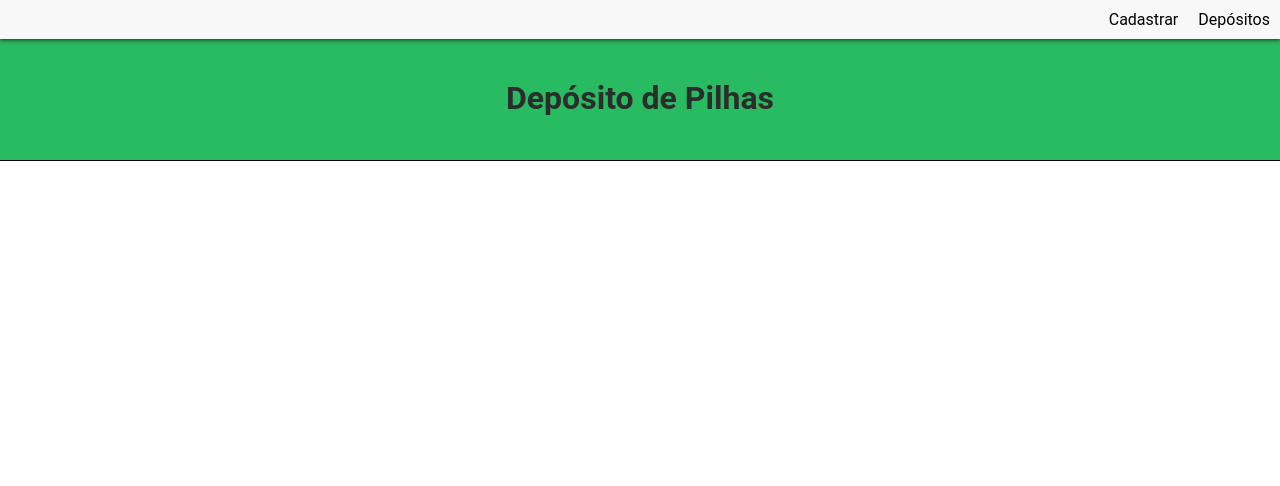
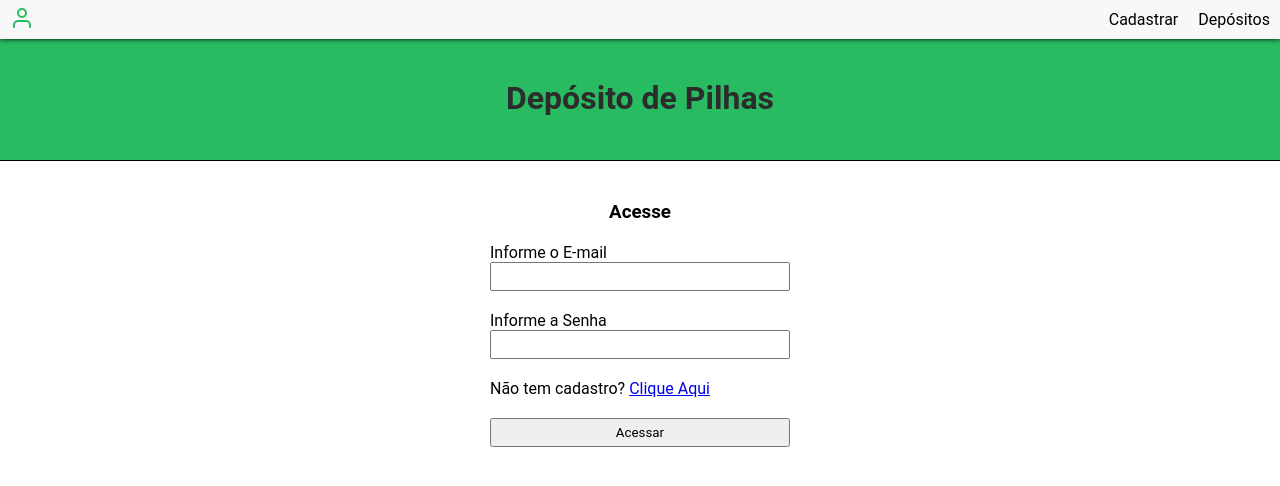
Before and after one commit to brunnogpcosta/deposito-de-pilha, an Angular app: page /login in a window 1280 px wide. Before the commit this address led to /. Shown: the top 486 px of the page. Built offline with nearby package versions, Linux system fonts and the light colour scheme.

Commit message:
criação do componente de login

```diff
--- a/src/app/app-routing.module.ts
+++ b/src/app/app-routing.module.ts
@@ -3,12 +3,14 @@ import { CadastroDepositoComponent } from './cadastro-deposito/cadastro-deposito
 import { NgModule, Component } from '@angular/core';
 import { Routes, RouterModule } from '@angular/router';
 import { SearchResultComponent } from './search-result/search-result.component';
+import { LoginComponent } from './login/login.component';
 
 const routes: Routes = [
   { path: '', redirectTo: 'index', pathMatch: 'full' },
   { path: 'cadastro-deposito', component: CadastroDepositoComponent },
   { path: 'index', component: SearchResultComponent },
   { path: 'detalhe/:nomeDeposito', component: DepositoDatailComponent },
+  { path: 'login', component: LoginComponent },
 ];
 
 @NgModule({
--- a/src/app/app.module.ts
+++ b/src/app/app.module.ts
@@ -10,6 +10,7 @@ import { HeaderComponent } from './header/header.component';
 import { FormsModule } from '@angular/forms';
 import { CadastroDepositoComponent } from './cadastro-deposito/cadastro-deposito.component';
 import { DepositoDatailComponent } from './deposito-datail/deposito-datail.component';
+import { LoginComponent } from './login/login.component';
 
 @NgModule({
   declarations: [
@@ -18,7 +19,8 @@ import { DepositoDatailComponent } from './deposito-datail/deposito-datail.compo
     SearchStringComponent,
     HeaderComponent,
       CadastroDepositoComponent,
-      DepositoDatailComponent
+      DepositoDatailComponent,
+      LoginComponent
    ],
   imports: [BrowserModule, AppRoutingModule, FormsModule, HttpClientModule],
   providers: [],
--- a/src/app/header/header.component.css
+++ b/src/app/header/header.component.css
@@ -12,15 +12,17 @@
   background-color: rgb(248, 248, 248);
   height: 39px;
   box-shadow: 0px 0px 5px rgb(0, 0, 0);
-  text-align: right;
+  display: flex;
+  justify-content: space-between;
+  align-items: center;
 }
 
 #header ul li {
-  padding: 10px;
   display: inline-block;
 }
 
 #header ul li a {
   text-decoration: none;
   color: black;
+  padding: 10px;
 }
--- a/src/app/header/header.component.html
+++ b/src/app/header/header.component.html
@@ -1,11 +1,17 @@
 <div id="header">
   <ul>
-    <li routerLinkActive="ativo">
-      <a routerLink="cadastro-deposito" routerLinkActive="ativo">Cadastrar</a>
+    <li routerLinkActive="">
+      <a routerLink="login" routerLinkActive=""><img [src]="user" /></a>
     </li>
-    <li routerLinkActive="ativo">
-      <a routerLink="index" routerLinkActive="ativo">Depósitos</a>
-    </li>
+    <div id="menu-direita">
+      <li routerLinkActive="ativo">
+        <a routerLink="cadastro-deposito" routerLinkActive="ativo">Cadastrar</a>
+      </li>
+      <li routerLinkActive="ativo">
+        <a routerLink="index" routerLinkActive="ativo">Depósitos</a>
+      </li>
+    </div>
   </ul>
+
   <h1>Depósito de Pilhas</h1>
 </div>
--- a/src/app/header/header.component.ts
+++ b/src/app/header/header.component.ts
@@ -6,9 +6,9 @@ import { Component, OnInit, EventEmitter, Output } from '@angular/core';
   styleUrls: ['./header.component.css'],
 })
 export class HeaderComponent implements OnInit {
- constructor() {}
+  user = '../../assets/user.svg';
+
+  constructor() {}
 
   ngOnInit(): void {}
-
-
 }
--- /dev/null
+++ b/src/app/login/login.component.css
@@ -0,0 +1,33 @@
+form {
+  width: 300px;
+  display: flex;
+  flex-direction: column;
+  justify-content: center;
+  padding: 20px;
+
+  margin: 0 auto;
+  margin-top: 20px;
+}
+
+form h3 {
+  text-align: center;
+  margin-bottom: 20px;
+}
+
+input {
+  margin-bottom: 20px;
+  padding: 5px;
+}
+input[type="submit"] {
+  padding: 5px;
+  margin-top: 20px;
+  cursor: pointer;
+}
+
+input[type="email"]:focus {
+  border: 2px solid #000;
+}
+
+input[type="password"]:focus {
+  border: 2px solid #000;
+}
--- /dev/null
+++ b/src/app/login/login.component.html
@@ -0,0 +1,11 @@
+<form>
+  <h3>Acesse</h3>
+  <label>Informe o E-mail</label>
+  <input type="email" />
+
+  <label>Informe a Senha</label>
+  <input type="password" />
+
+  <p>Não tem cadastro? <a href="#">Clique Aqui</a></p>
+  <input type="submit" value="Acessar" />
+</form>
--- /dev/null
+++ b/src/app/login/login.component.ts
@@ -0,0 +1,15 @@
+import { Component, OnInit } from '@angular/core';
+
+@Component({
+  selector: 'app-login',
+  templateUrl: './login.component.html',
+  styleUrls: ['./login.component.css']
+})
+export class LoginComponent implements OnInit {
+
+  constructor() { }
+
+  ngOnInit(): void {
+  }
+
+}
--- a/src/app/search-result/search-result.component.html
+++ b/src/app/search-result/search-result.component.html
@@ -3,12 +3,14 @@
 
   <div class="content-result">
     <h4 *ngIf="myString == null || myString == ''; else semSearchString">
-      {{ qtd_depositos }} Depósitos Encontrados
+      {{ qtd_depositos }} Depósito(s) Encontrado(s)
     </h4>
 
     <ng-template #semSearchString>
       <h4>
-        {{ qtd_depositos }} Depósitos Encontrados para o termo "{{ myString }}"
+        {{ qtd_depositos }} Depósito(s) Encontrado(s) para o termo "{{
+          myString
+        }}"
       </h4>
     </ng-template>
 
```
Also changed, not shown: src/assets/user.svg (added), 1 other file (tests, documents, lock files or other folders).
